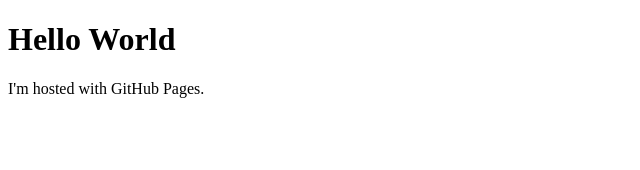
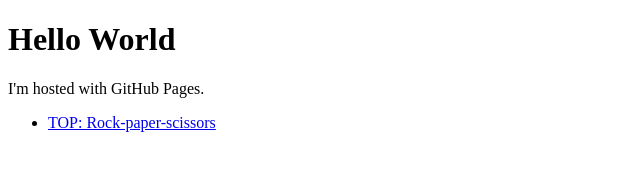
Before and after one commit to OnlyByDesign/onlybydesign.github.io, a plain HTML site: page index.html in a window 1280 px wide. Shown: the whole page, without its empty margins (0-640 px from the left). Drawn offline with Linux system fonts and the light colour scheme.

Commit message:
Added TOP rock paper scissors page

```diff
--- a/index.html
+++ b/index.html
@@ -4,6 +4,9 @@
 <body>
   <h1>Hello World</h1>
   <p>I'm hosted with GitHub Pages.</p>
+  <ul>
+    <li><a href="https://onlybydesign.github.io/rock-paper-scissors">TOP: Rock-paper-scissors</a></li>
+  </ul>
 </body>
 
 </html>
```
